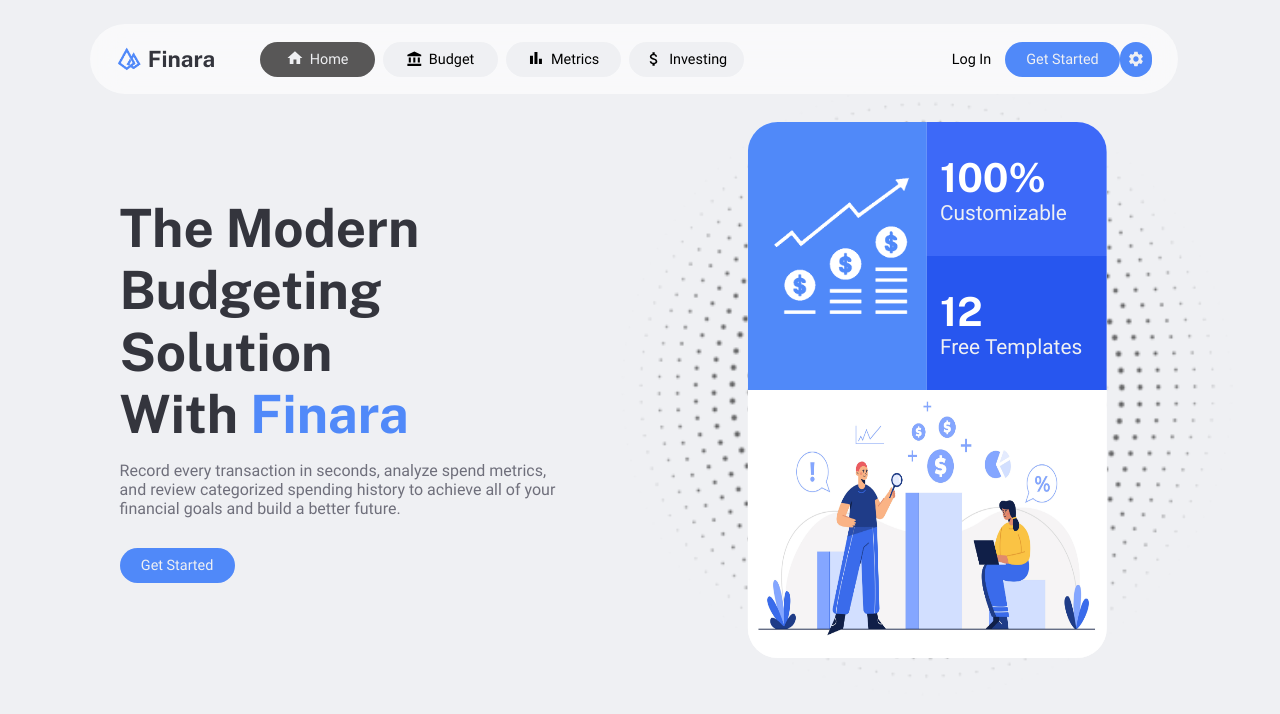
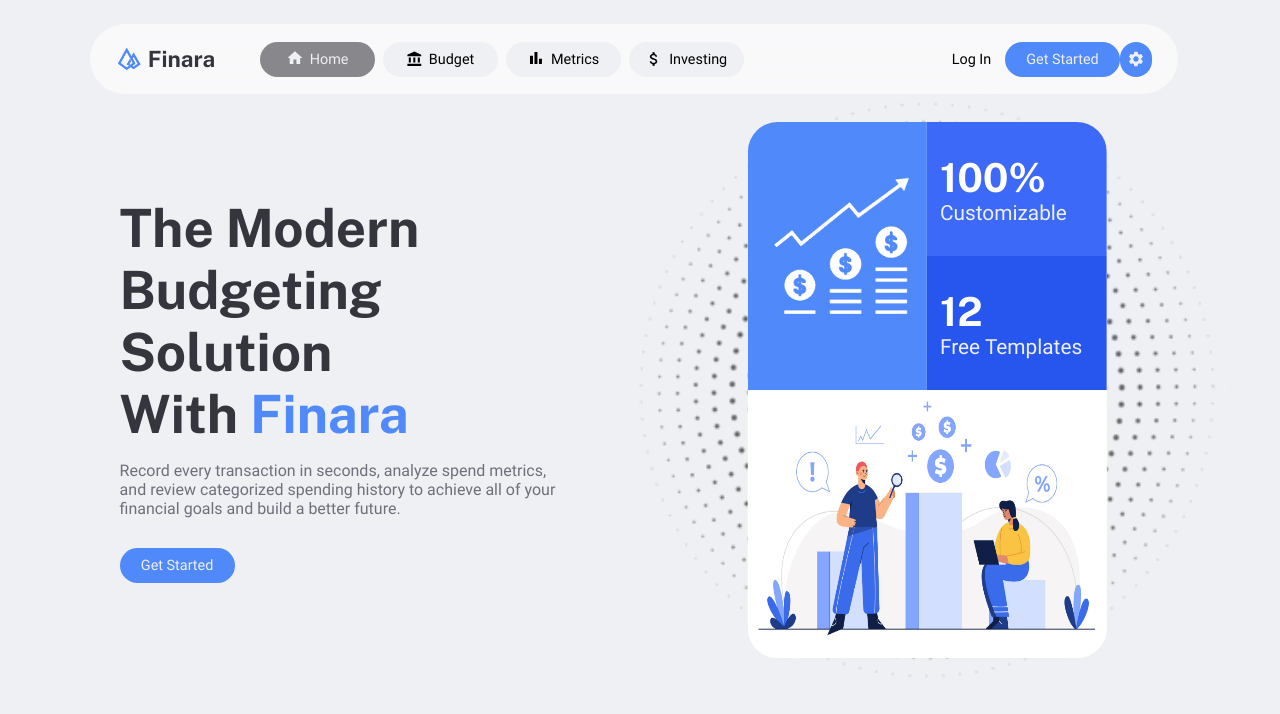
Before and after one commit to evanaddeo/FinaraSolutions, a React (Create React App) app in the folder frontend/: page / in a window 1280 px wide. In both pictures the pointer is over the button "Home". Shown: the top 714 px of the page. Built offline with nearby package versions, Linux system fonts and the light colour scheme.

Commit message:
Updated header styling

```diff
--- a/frontend/src/styles/Header.css
+++ b/frontend/src/styles/Header.css
@@ -46,8 +46,8 @@
 }
 
 .navBtn:hover {
-    background-color: #585757;
-    color: #eff0f3
+    background-color: #34353d94;
+    color: #eff0f3;
 }
 
 .clicked {
```
